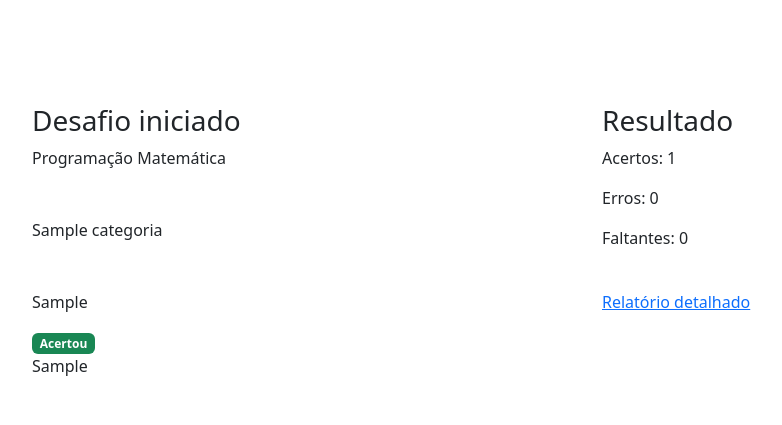
After one commit to WederTito/PSW-9.0, a Django app: page /flashcard/desafio/1/ in a window 1280 px wide. The commit adds this page. Shown: the top 425 px of the page, without its empty margins (50-832 px from the left). Run offline with Django 5.2, Linux system fonts and the light colour scheme; a user stored in the database is signed in; tables that the repository leaves empty hold one stand-in row (values such as "Sample post").

Commit message:
Pagina de desafio + Header

```diff
--- a/flashcard/models.py
+++ b/flashcard/models.py
@@ -17,6 +17,15 @@ class Flashcard(models.Model):
 
     def __str__(self):
         return self.pergunta
+
+    @property
+    def css_dificuldade(self):
+        if self.dificuldade == 'F':
+            return 'flashcard-facil'
+        elif self.dificuldade == 'M':
+            return 'flashcard-medio'
+        elif self.dificuldade == 'D':
+            return 'flashcard-dificil'
 
 class FlashcardDesafio(models.Model):
     flashcard = models.ForeignKey(Flashcard, on_delete=models.DO_NOTHING)
--- /dev/null
+++ b/flashcard/templates/desafio.html
@@ -0,0 +1,85 @@
+{% extends "base.html" %}
+{% load static %}
+
+{% block 'cabecalho' %}
+    <link href="{% static 'usuarios/css/cadastro.css' %}" rel="stylesheet">
+    <link href="{% static 'flashcard/css/novo_flashcard.css' %}" rel="stylesheet">
+    <link href="{% static 'flashcard/css/iniciar_desafio.css' %}" rel="stylesheet">
+    <link href="{% static 'flashcard/css/desafio.css' %}" rel="stylesheet">
+    <link href='https://unpkg.com/boxicons@2.1.4/css/boxicons.min.css' rel='stylesheet'>
+{% endblock 'cabecalho' %}
+
+{% block 'conteudo' %}
+
+{% include "partials/header.html" %}
+
+<div class="container">
+        <br>
+        <br>
+        <div class="row">
+            <div class="col-md">
+                <h3 class="fonte-secundaria" >Desafio iniciado</h3>
+                <span class="badge-categoria">Programação</span>
+                <span class="badge-categoria" >Matemática</span>
+                <br>
+                <br>
+                <br>
+                {% for flash in desafio.flashcards.all %}
+                    <div class="box-new-flashcard {% if flash.respondido %}op2{% endif %}">
+                        <div class="flashcard {{flash.flashcard.css_dificuldade}}">
+                            <div class="flashcard-categoria">
+                                {{flash.flashcard.categoria}}
+                            </div>
+                            <br>
+                            <br>
+                            <div class="flashcard-box-item" onclick="flip_card({{flash.id}})">
+                                <p class="flashcard-item">{{flash.flashcard.pergunta}}</p>
+                            </div>
+
+                            {% if not flash.respondido %}
+                                <div class="responder">
+                                    <a href="{% url 'responder_flashcard' flash.id %}?acertou=0&desafio_id={{desafio.id}}"><i class='bx bxs-x-square icone-vermelho'></i></a>
+                                    <a href="{% url 'responder_flashcard' flash.id %}?acertou=1&desafio_id={{desafio.id}}"><i class='bx bxs-check-square icone-verde' ></i></a>
+                                </div>
+                            {% else %}
+                                {% if flash.acertou %}
+                                    <span class="badge bg-success">Acertou</span>
+                                {% else %}
+                                    <span class="badge bg-danger">Errou</span>
+                                {% endif%}
+                            {% endif %}
+
+                        </div>
+                        <div class="resposta-flashcard" id="{{flash.id}}">
+                            {{flash.flashcard.resposta}}
+                        </div>
+                    </div>
+                    <br>
+                    <br>
+                {% endfor %}
+            </div>
+            <div class="col-md">
+                <h3 class="fonte-secundaria">Resultado</h3>
+                <p class="fonte-p">Acertos: {{acertos}}</p>
+                <p class="fonte-p">Erros: {{erros}}</p>
+                <p class="fonte-p">Faltantes: {{faltantes}}</p>
+                <br>
+                <a class="btn-cadastro btn-desafio" href="">Relatório detalhado</a>
+            </div>
+        </div>
+    </div>
+
+    <script>
+        function flip_card(id){
+           card = document.getElementById(id)
+           console.log(card)
+
+            if (card.style.display == 'none' || card.style.display == ''){
+                card.style.display = "block"
+            }else{
+                card.style.display = 'none'
+            }
+        }
+    </script>
+
+{% endblock 'conteudo' %}
--- a/flashcard/templates/iniciar_desafio.html
+++ b/flashcard/templates/iniciar_desafio.html
@@ -8,6 +8,9 @@
 {% endblock 'cabecalho' %}
 
 {% block 'conteudo' %}
+
+{% include "partials/header.html" %}
+
     <div class="container ctx">
         <br>
         <br>
--- a/flashcard/templates/listar_desafio.html
+++ b/flashcard/templates/listar_desafio.html
@@ -10,6 +10,9 @@
 {% endblock 'cabecalho' %}
 
 {% block 'conteudo' %}
+
+{% include "partials/header.html" %}
+
     <div class="container">
         <br>
         <br>
--- a/flashcard/templates/novo_flashcard.html
+++ b/flashcard/templates/novo_flashcard.html
@@ -8,6 +8,9 @@
 {% endblock 'cabecalho' %}
 
 {% block 'conteudo' %}
+
+{% include "partials/header.html" %}
+
     <div class="container">
         <br>
         <br>
--- a/flashcard/urls.py
+++ b/flashcard/urls.py
@@ -6,5 +6,7 @@ urlpatterns = [
  path('deletar_flashcard/<int:id>', views.deletar_flashcard, name='deletar_flashcard'),
  path('iniciar_desafio/', views.iniciar_desafio, name='iniciar_desafio'),
  path('listar_desafio/', views.listar_desafio, name='listar_desafio'),
+ path('desafio/<int:id>/', views.desafio, name='desafio'),
+ path('responder_flashcard/<int:id>/', views.responder_flashcard, name='responder_flashcard'),
 
 ]
--- a/flashcard/views.py
+++ b/flashcard/views.py
@@ -2,6 +2,7 @@ from django.shortcuts import render, redirect
 from .models import Categoria, Flashcard, Desafio, FlashcardDesafio
 from django.contrib.messages import constants
 from django.contrib import messages
+from django.http import Http404
 
 def novo_flashcard(request):
     if not request.user.is_authenticated:
@@ -104,3 +105,29 @@ def iniciar_desafio(request):
 def listar_desafio(request):
     desafios = Desafio.objects.filter(user=request.user)
     return render(request,'listar_desafio.html', {'desafios': desafios,},)
+
+def desafio(request, id):
+    desafio = Desafio.objects.get(id=id)
+
+    if not desafio.user == request.user:
+        raise Http404()
+
+    if request.method == 'GET':
+        acertos = desafio.flashcards.filter(respondido=True).filter(acertou=True).count()
+        erros = desafio.flashcards.filter(respondido=True).filter(acertou=False).count()
+        faltantes = desafio.flashcards.filter(respondido=False).count()
+        return render(request,'desafio.html',{'desafio': desafio,
+                                              'acertos': acertos,
+                                              'erros': erros,
+                                              'faltantes': faltantes})
+
+def responder_flashcard(request, id):
+    flashcard_desafio = FlashcardDesafio.objects.get(id=id)
+    acertou = request.GET.get('acertou')
+    desafio_id = request.GET.get('desafio_id')
+    if not flashcard_desafio.flashcard.user == request.user:
+        raise Http404()
+    flashcard_desafio.respondido = True
+    flashcard_desafio.acertou = True if acertou == '1' else False
+    flashcard_desafio.save()
+    return redirect(f'/flashcard/desafio/{desafio_id}/')
--- /dev/null
+++ b/templates/partials/header.html
@@ -0,0 +1,23 @@
+<nav style="background-color: var(--main-color)" class="navbar navbar-expand-lg navbar-dark">
+    <a class="navbar-brand" href="#"> &nbspStudy.Async</a>
+    <button class="navbar-toggler" type="button" data-toggle="collapse" data-target="#navbarNav" aria-controls="navbarNav" aria-expanded="false" aria-label="Toggle navigation">
+        <span class="navbar-toggler-icon"></span>
+    </button>
+    <div class="collapse navbar-collapse" id="navbarNav">
+        <ul class="navbar-nav">
+            <li class="nav-item dropdown">
+                <a class="nav-link dropdown-toggle" href="#" id="navbarDropdown" role="button" data-bs-toggle="dropdown" aria-expanded="false">
+                    Flashcard
+                </a>
+                <ul class="dropdown-menu" aria-labelledby="navbarDropdown">
+                    <li><a class="dropdown-item" href="{% url 'novo_flashcard' %}">Criar flashcard</a></li>
+                    <li><a class="dropdown-item" href="{% url 'iniciar_desafio' %}">Iniciar desafio</a></li>
+                    <li><a class="dropdown-item" href="{% url 'listar_desafio' %}">Listar desafio</a></li>
+                </ul>
+            </li>
+            <li class="nav-item">
+                <a class="nav-link" href="">Apostilas</a>
+            </li>
+        </ul>
+    </div>
+</nav>
```
